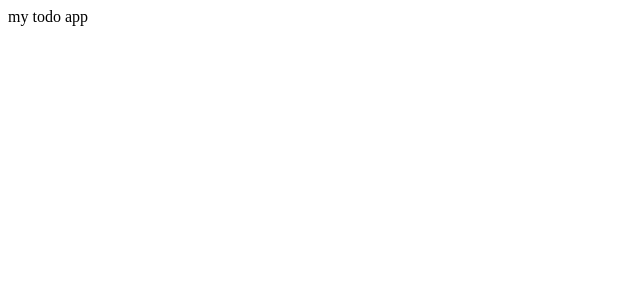
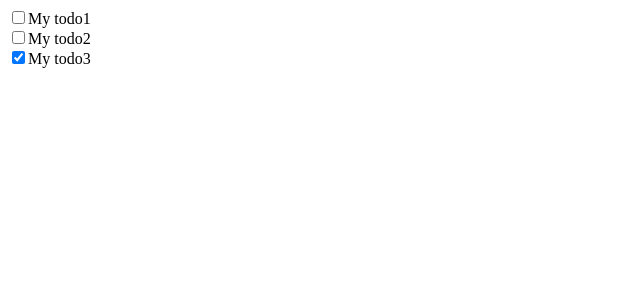
Before and after one commit to MinseonKang/todo-app, a React (Create React App) app in the folder client/: page / in a window 1280 px wide. Shown: the top 300 px of the page, without its empty margins (0-640 px from the left). Built offline with nearby package versions, Linux system fonts and the light colour scheme.

Commit message:
feat: Todo 리스트 보이기 구현

```diff
--- a/client/package.json
+++ b/client/package.json
@@ -6,6 +6,7 @@
     "@testing-library/jest-dom": "^5.16.5",
     "@testing-library/react": "^13.4.0",
     "@testing-library/user-event": "^13.5.0",
+    "node-sass": "^7.0.3",
     "react": "^18.2.0",
     "react-dom": "^18.2.0",
     "react-scripts": "5.0.1",
--- a/client/src/App.js
+++ b/client/src/App.js
@@ -1,5 +1,24 @@
+import { useState } from "react";
+import Todo from "./components/Todo";
+
 const App = () => {
-  return <div className="App">my todo app</div>;
+  const [todoItems, setTodoItems] = useState([
+    {
+      id: 1,
+      title: "My todo1",
+      done: false,
+    },
+    { id: 2, title: "My todo2", done: false },
+    { id: 3, title: "My todo3", done: true },
+  ]);
+
+  return (
+    <div className="App">
+      {todoItems.map((item) => {
+        return <Todo key={item.id} todo={item} />;
+      })}
+    </div>
+  );
 };
 
 export default App;
--- /dev/null
+++ b/client/src/components/Todo.js
@@ -0,0 +1,17 @@
+const Todo = ({ todo }) => {
+  console.log(todo);
+  return (
+    <div className="Todo">
+      <input
+        type="checkbox"
+        name="todo"
+        id={todo.id}
+        value="todo"
+        defaultChecked={todo.done}
+      />
+      <label htmlFor={todo.id}>{todo.title}</label>
+    </div>
+  );
+};
+
+export default Todo;
```
Also changed, not shown: 1 other file (tests, documents, lock files or other folders).
